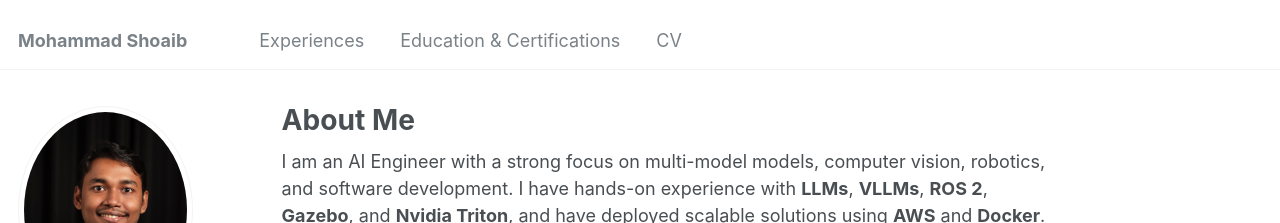
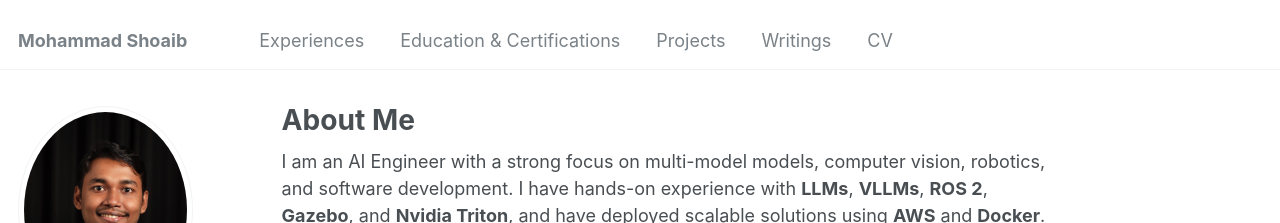
Before and after one commit to shoaib6174/shoaib6174.github.io, a Jekyll site: the page built from _pages/about.md, in a window 1280 px wide. Shown: the top 223 px of the page. Built offline with Jekyll 4.4.1, drawn with Linux system fonts in a browser that asks for light colours.

Commit message:
Update navigation.yml

```diff
--- a/_data/navigation.yml
+++ b/_data/navigation.yml
@@ -10,6 +10,12 @@ main:
 
   - title: "Education & Certifications"
     url: /education/
+
+  - title: "Projects"
+    url: /projects/
+
+  - title: "Writings"
+    url: /writings/
 
   # - title: "Talks"
   #   url: /talks/
```
